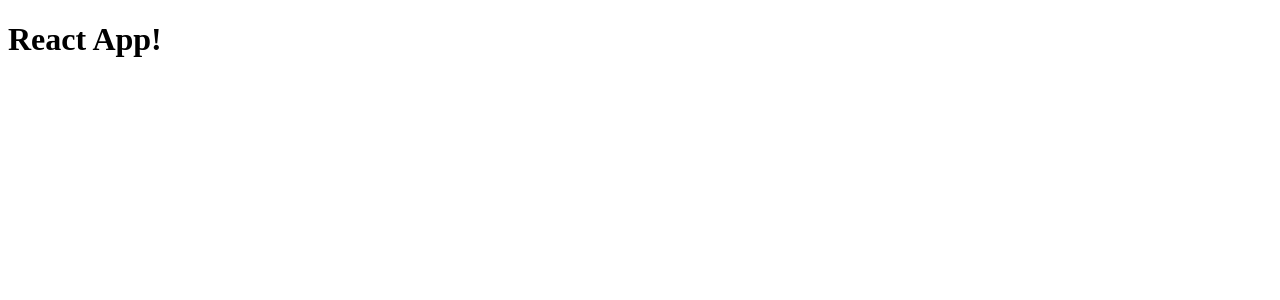
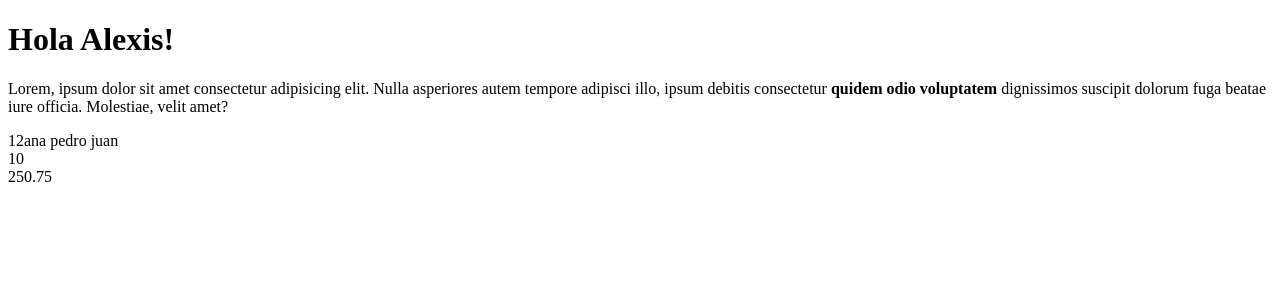
Before and after one commit to alxs2997/gif-app, a React (Vite) app: page / in a window 1280 px wide. Shown: the top 300 px of the page. Built offline with nearby package versions, Linux system fonts and the light colour scheme.

Commit message:
entendiendo la sintáxis de jsx

```diff
--- a/src/App.jsx
+++ b/src/App.jsx
@@ -11,17 +11,49 @@ los objetos primitivos no son funciones como:
 Los enteros, los chart, los strings, etc.
 */
 
+const nombre = 'Alexis'
+
+
+const Ejemplo = <p>Lorem, ipsum dolor sit amet consectetur adipisicing elit.
+    Nulla asperiores autem tempore adipisci illo, ipsum debitis
+    consectetur <b>quidem odio voluptatem</b> dignissimos
+    suscipit dolorum fuga beatae iure officia. Molestiae,
+     velit amet?
+  </p>
+
+const array = [1,2,'ana ', 'pedro ', 'juan ']
+
+
 function App() {
   //un componente tiene 3 cosas:
   //1.Estado
   //2. Ciclo de vida
 
   //3. jsx o render html de la aplicación
-  return (
+  return ( //las llaves sirven para interpolar código js
     <div className="App">
-      <h1>React App!</h1>
+      <h1>Hola {nombre}!</h1>
+
+      {Ejemplo}
+      {array}
+      <br/>
+      {2*5}
+      <br/>
+      {1003/4}
     </div>
   )
+  //si dentro de las llaves hay jsx, lo imprime de forma natural,
+  //si hay código js, lo ejecuta.
 }
+//Cosas que no se pueden imprimir en jsx:
+
+/*
+*Los objetos
+*Las funciones
+*Los arrays
+*Los booleanos
+*Los null
+*Los undefined
+*/
 
 export default App
```
